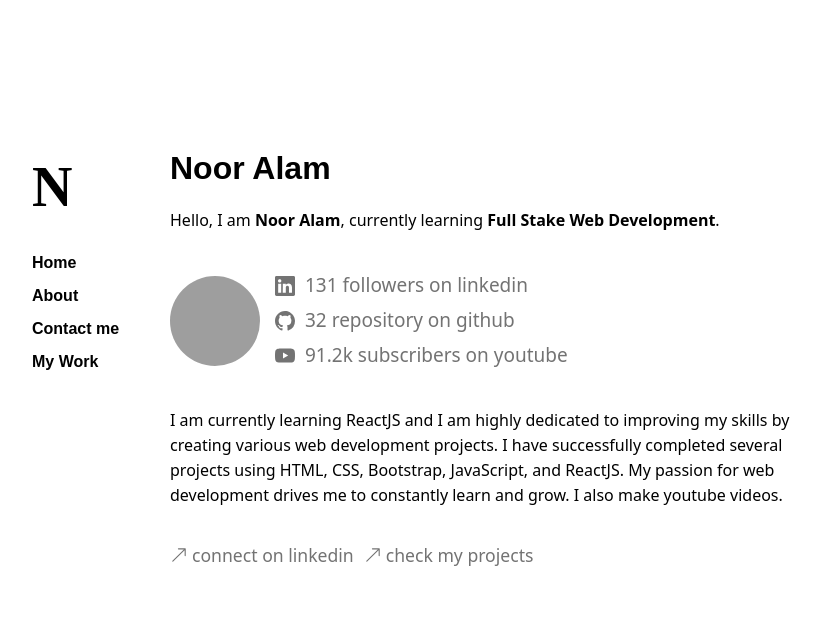
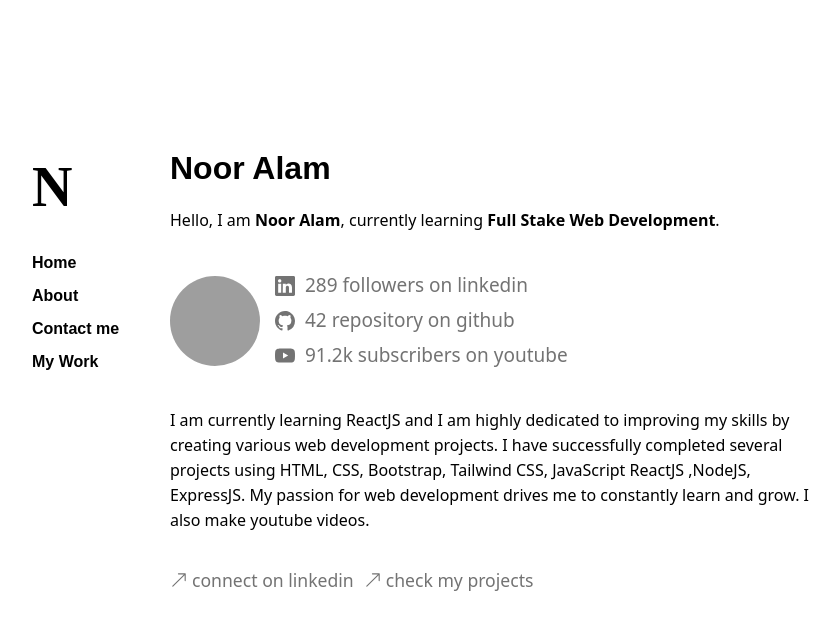
Before and after one commit to nooralamf42/portfolio-web-react, a React (Create React App) app: page / in a window 1280 px wide. Shown: the top 630 px of the page, without its empty margins (220-1060 px from the left). Built offline with nearby package versions, Linux system fonts and the light colour scheme; grey boxes are pictures that could not be loaded.

Commit message:
Update Profile.jsx

```diff
--- a/src/pages/Profile.jsx
+++ b/src/pages/Profile.jsx
@@ -10,13 +10,13 @@ const Profile = () =>{
                         <svg xmlns="http://www.w3.org/2000/svg" width="20" height="20" fill="rgb(115, 115, 115)" class="bi bi-linkedin" viewBox="0 0 16 16">
                             <path d="M0 1.146C0 .513.526 0 1.175 0h13.65C15.474 0 16 .513 16 1.146v13.708c0 .633-.526 1.146-1.175 1.146H1.175C.526 16 0 15.487 0 14.854V1.146zm4.943 12.248V6.169H2.542v7.225h2.401zm-1.2-8.212c.837 0 1.358-.554 1.358-1.248-.015-.709-.52-1.248-1.342-1.248-.822 0-1.359.54-1.359 1.248 0 .694.521 1.248 1.327 1.248h.016zm4.908 8.212V9.359c0-.216.016-.432.08-.586.173-.431.568-.878 1.232-.878.869 0 1.216.662 1.216 1.634v3.865h2.401V9.25c0-2.22-1.184-3.252-2.764-3.252-1.274 0-1.845.7-2.165 1.193v.025h-.016a5.54 5.54 0 0 1 .016-.025V6.169h-2.4c.03.678 0 7.225 0 7.225h2.4z"/>
                             </svg>
-                            <p className="featured-link-text">131 followers on linkedin</p>
+                            <p className="featured-link-text">289 followers on linkedin</p>
                     </a>
                     <a className="featured-link flex" target="_blank" href="https://github.com/nooralamf42">
                         <svg xmlns="http://www.w3.org/2000/svg" width="20" height="20" fill="rgb(115, 115, 115)" class="bi bi-github" viewBox="0 0 16 16">
                         <path d="M8 0C3.58 0 0 3.58 0 8c0 3.54 2.29 6.53 5.47 7.59.4.07.55-.17.55-.38 0-.19-.01-.82-.01-1.49-2.01.37-2.53-.49-2.69-.94-.09-.23-.48-.94-.82-1.13-.28-.15-.68-.52-.01-.53.63-.01 1.08.58 1.23.82.72 1.21 1.87.87 2.33.66.07-.52.28-.87.51-1.07-1.78-.2-3.64-.89-3.64-3.95 0-.87.31-1.59.82-2.15-.08-.2-.36-1.02.08-2.12 0 0 .67-.21 2.2.82.64-.18 1.32-.27 2-.27.68 0 1.36.09 2 .27 1.53-1.04 2.2-.82 2.2-.82.44 1.1.16 1.92.08 2.12.51.56.82 1.27.82 2.15 0 3.07-1.87 3.75-3.65 3.95.29.25.54.73.54 1.48 0 1.07-.01 1.93-.01 2.2 0 .21.15.46.55.38A8.012 8.012 0 0 0 16 8c0-4.42-3.58-8-8-8z"/>
                         </svg>
-                        <p className="featured-link-text">32 repository on github</p>
+                        <p className="featured-link-text">42 repository on github</p>
                     </a>
                     <a className="featured-link flex" target="_blank" href="https://www.youtube.com/@JugadPUBG">
                         <svg xmlns="http://www.w3.org/2000/svg" width="20" height="20" fill="rgb(115, 115, 115)" class="bi bi-youtube" viewBox="0 0 16 16">
@@ -26,7 +26,7 @@ const Profile = () =>{
                     </a>
                 </div>
             </div>
-            <p>I am currently learning ReactJS and I am highly dedicated to improving my skills by creating various web development projects. I have successfully completed several projects using HTML, CSS, Bootstrap, JavaScript, and ReactJS. My passion for web development drives me to constantly learn and grow. I also make youtube videos.</p>
+            <p>I am currently learning ReactJS and I am highly dedicated to improving my skills by creating various web development projects. I have successfully completed several projects using HTML, CSS, Bootstrap, Tailwind CSS, JavaScript ReactJS ,NodeJS, ExpressJS. My passion for web development drives me to constantly learn and grow. I also make youtube videos.</p>
 
             <div className="social-btns flex">
                 <a className="profile-social-btn flex" href="https://www.linkedin.com/in/noor-alam-725639265/" target="_blank">
```
